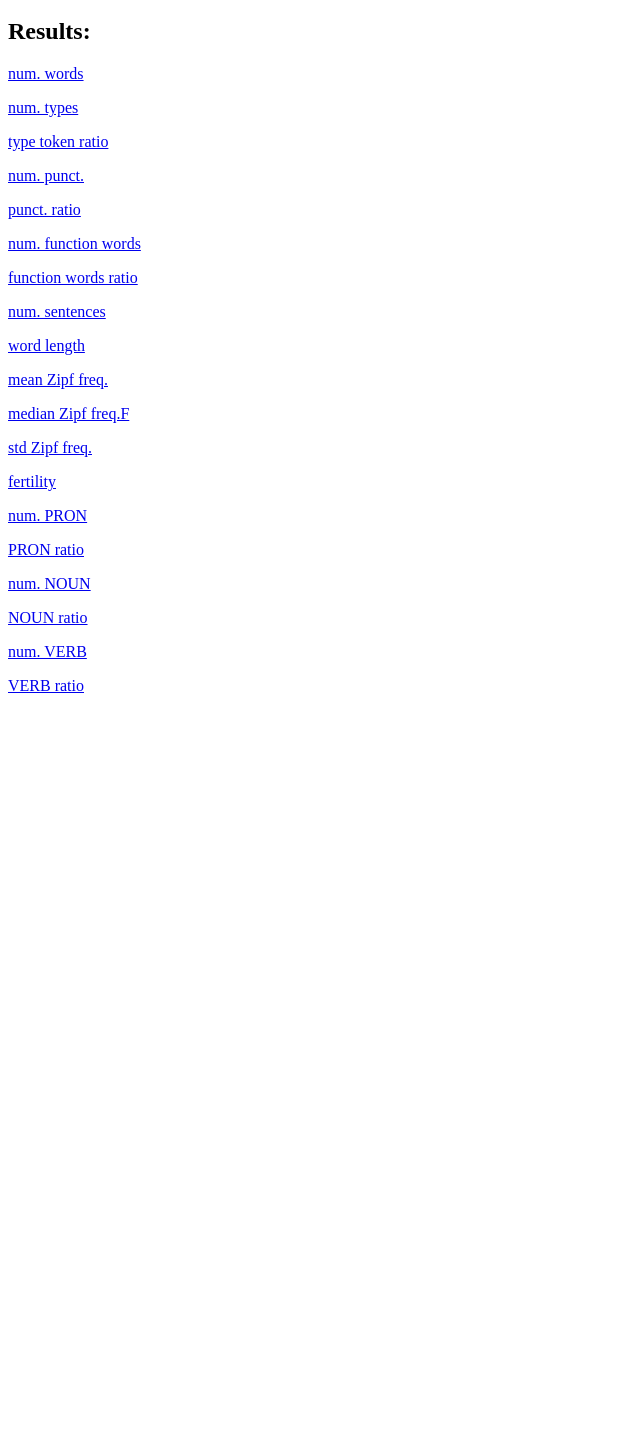
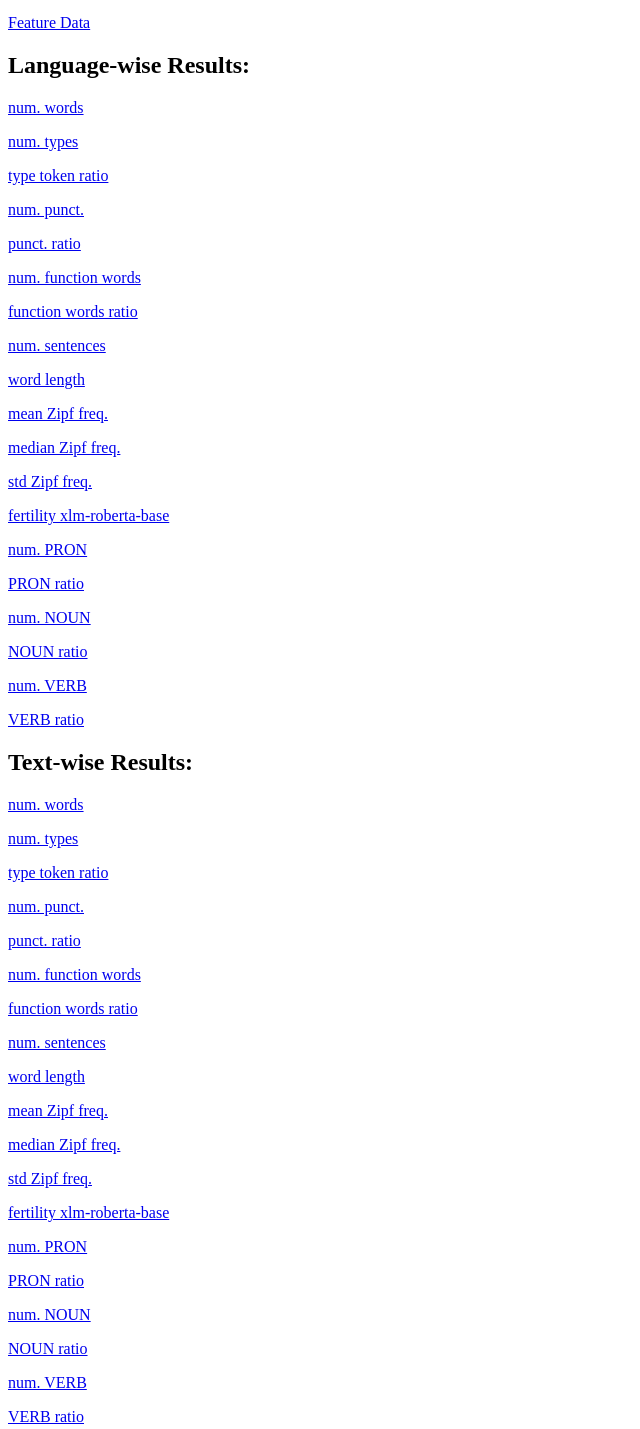
Before and after one commit to senisioi/multipleye_data, a plain HTML site: page html/index.html in a window 1280 px wide. Shown: the part 86-1515 px from the top of the page, without its empty margins (0-640 px from the left). Before the commit the page ends 800 px from the top, so only its background shows below. Drawn offline with Linux system fonts and the light colour scheme.

Commit message:
:octopus: fix upload path

```diff
--- a/html/index.html
+++ b/html/index.html
@@ -1,22 +1,43 @@
 <h1>MultiplEYE Corpus Statistics per page.</h1>
 <p><a href="csv_tables.html">Preprocessed Data</a></p>
-<h2>Results:</h1>
-<p><a href="./img/html/combined/num. words_per_page_comb.html">num. words</a></p>
-<p><a href="./img/html/combined/num. types_per_page_comb.html">num. types</a></p>
-<p><a href="./img/html/combined/type token ratio_per_page_comb.html">type token ratio</a></p>
-<p><a href="./img/html/combined/num. punct._per_page_comb.html">num. punct.</a></p>
-<p><a href="./img/html/combined/punct. ratio_per_page_comb.html">punct. ratio</a></p>
-<p><a href="./img/html/combined/num. function words_per_page_comb.html">num. function words</a></p>
-<p><a href="./img/html/combined/function words ratio_per_page_comb.html">function words ratio</a></p>
-<p><a href="./img/html/combined/num. sentences_per_page_comb.html">num. sentences</a></p>
-<p><a href="./img/html/combined/word length_per_page_comb.html">word length</a></p>
-<p><a href="./img/html/combined/mean Zipf freq._per_page_comb.html">mean Zipf freq.</a></p>
-<p><a href="./img/html/combined/median Zipf freq.F_per_page_comb.html">median Zipf freq.F</a></p>
-<p><a href="./img/html/combined/std Zipf freq._per_page_comb.html">std Zipf freq.</a></p>
-<p><a href="./img/html/combined/fertility_per_page_comb.html">fertility</a></p>
-<p><a href="./img/html/combined/num. PRON_per_page_comb.html">num. PRON</a></p>
-<p><a href="./img/html/combined/PRON ratio_per_page_comb.html">PRON ratio</a></p>
-<p><a href="./img/html/combined/num. NOUN_per_page_comb.html">num. NOUN</a></p>
-<p><a href="./img/html/combined/NOUN ratio_per_page_comb.html">NOUN ratio</a></p>
-<p><a href="./img/html/combined/num. VERB_per_page_comb.html">num. VERB</a></p>
-<p><a href="./img/html/combined/VERB ratio_per_page_comb.html">VERB ratio</a></p>
+<p><a href="feature_tables.html">Feature Data</a></p>
+<h2>Language-wise Results:</h1>
+<p><a href="img/html/combined/num. words_per_page_comb.html">num. words</a></p>
+<p><a href="img/html/combined/num. types_per_page_comb.html">num. types</a></p>
+<p><a href="img/html/combined/type token ratio_per_page_comb.html">type token ratio</a></p>
+<p><a href="img/html/combined/num. punct._per_page_comb.html">num. punct.</a></p>
+<p><a href="img/html/combined/punct. ratio_per_page_comb.html">punct. ratio</a></p>
+<p><a href="img/html/combined/num. function words_per_page_comb.html">num. function words</a></p>
+<p><a href="img/html/combined/function words ratio_per_page_comb.html">function words ratio</a></p>
+<p><a href="img/html/combined/num. sentences_per_page_comb.html">num. sentences</a></p>
+<p><a href="img/html/combined/word length_per_page_comb.html">word length</a></p>
+<p><a href="img/html/combined/mean Zipf freq._per_page_comb.html">mean Zipf freq.</a></p>
+<p><a href="img/html/combined/median Zipf freq._per_page_comb.html">median Zipf freq.</a></p>
+<p><a href="img/html/combined/std Zipf freq._per_page_comb.html">std Zipf freq.</a></p>
+<p><a href="img/html/combined/fertility xlm-roberta-base_per_page_comb.html">fertility xlm-roberta-base</a></p>
+<p><a href="img/html/combined/num. PRON_per_page_comb.html">num. PRON</a></p>
+<p><a href="img/html/combined/PRON ratio_per_page_comb.html">PRON ratio</a></p>
+<p><a href="img/html/combined/num. NOUN_per_page_comb.html">num. NOUN</a></p>
+<p><a href="img/html/combined/NOUN ratio_per_page_comb.html">NOUN ratio</a></p>
+<p><a href="img/html/combined/num. VERB_per_page_comb.html">num. VERB</a></p>
+<p><a href="img/html/combined/VERB ratio_per_page_comb.html">VERB ratio</a></p>
+<h2>Text-wise Results:</h1>
+<p><a href="img/html/textlevel/num. words_per_page_text.html">num. words</a></p>
+<p><a href="img/html/textlevel/num. types_per_page_text.html">num. types</a></p>
+<p><a href="img/html/textlevel/type token ratio_per_page_text.html">type token ratio</a></p>
+<p><a href="img/html/textlevel/num. punct._per_page_text.html">num. punct.</a></p>
+<p><a href="img/html/textlevel/punct. ratio_per_page_text.html">punct. ratio</a></p>
+<p><a href="img/html/textlevel/num. function words_per_page_text.html">num. function words</a></p>
+<p><a href="img/html/textlevel/function words ratio_per_page_text.html">function words ratio</a></p>
+<p><a href="img/html/textlevel/num. sentences_per_page_text.html">num. sentences</a></p>
+<p><a href="img/html/textlevel/word length_per_page_text.html">word length</a></p>
+<p><a href="img/html/textlevel/mean Zipf freq._per_page_text.html">mean Zipf freq.</a></p>
+<p><a href="img/html/textlevel/median Zipf freq._per_page_text.html">median Zipf freq.</a></p>
+<p><a href="img/html/textlevel/std Zipf freq._per_page_text.html">std Zipf freq.</a></p>
+<p><a href="img/html/textlevel/fertility xlm-roberta-base_per_page_text.html">fertility xlm-roberta-base</a></p>
+<p><a href="img/html/textlevel/num. PRON_per_page_text.html">num. PRON</a></p>
+<p><a href="img/html/textlevel/PRON ratio_per_page_text.html">PRON ratio</a></p>
+<p><a href="img/html/textlevel/num. NOUN_per_page_text.html">num. NOUN</a></p>
+<p><a href="img/html/textlevel/NOUN ratio_per_page_text.html">NOUN ratio</a></p>
+<p><a href="img/html/textlevel/num. VERB_per_page_text.html">num. VERB</a></p>
+<p><a href="img/html/textlevel/VERB ratio_per_page_text.html">VERB ratio</a></p>
```
Also changed, not shown: index.html (added, +22 -0 lines), 1 other file.
